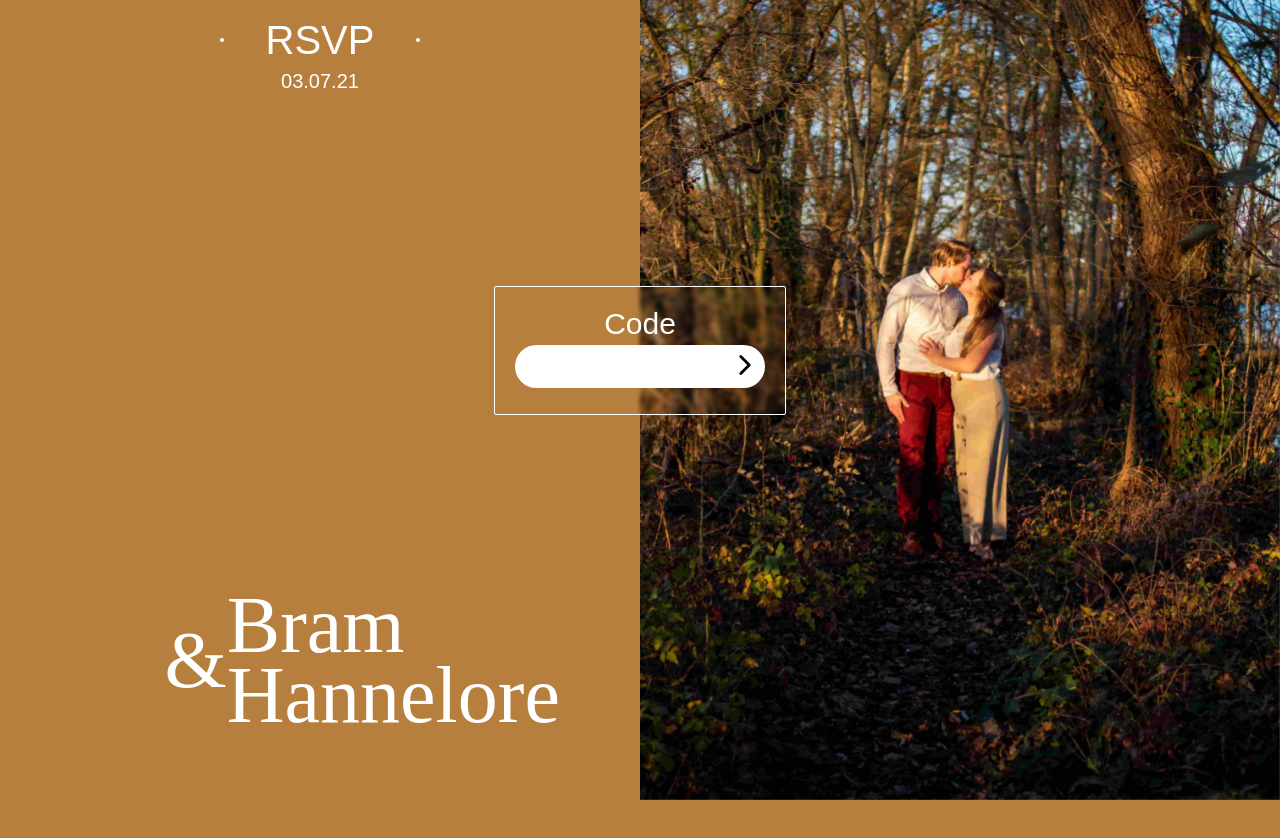
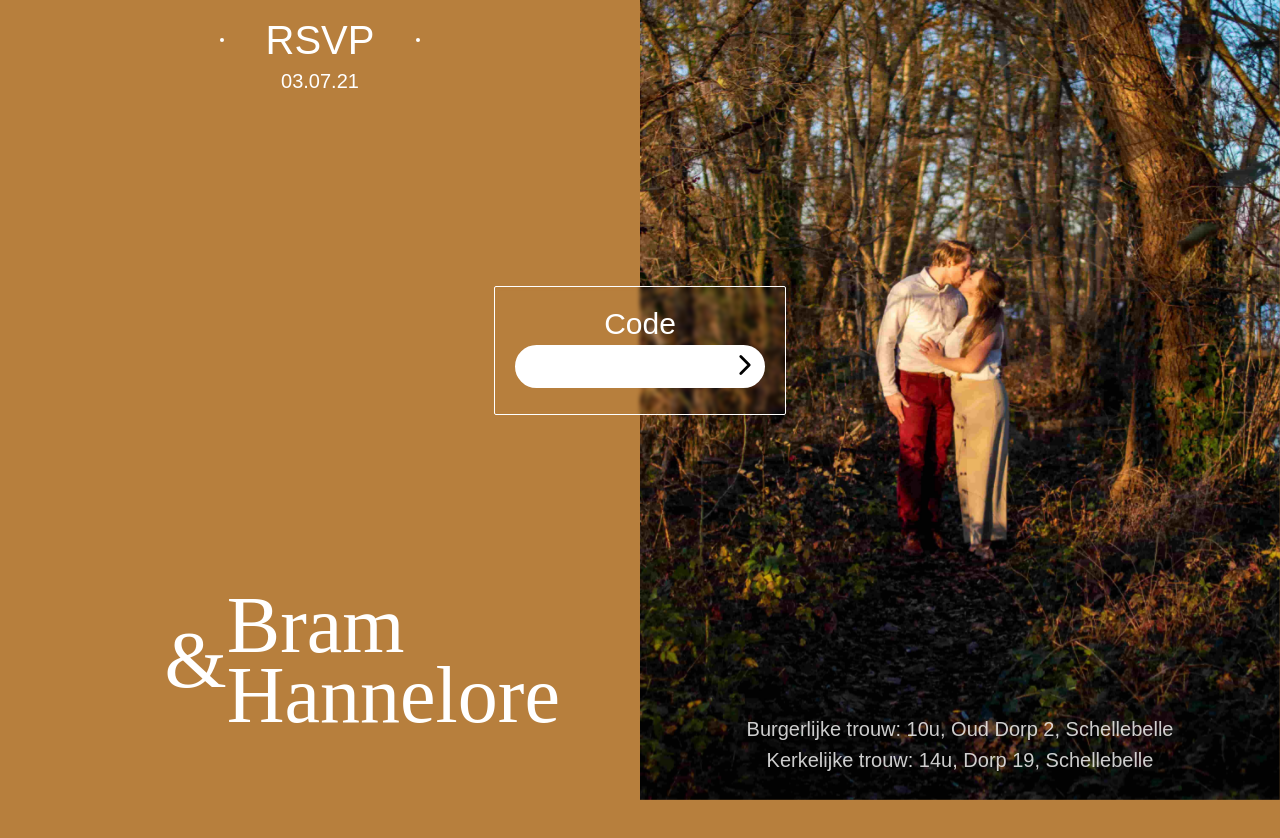
Before and after one commit to jan-temmerman/wedding_brammelore_frontend, a React (Create React App) app: page / in a window 1280 px wide. Shown: the top 838 px of the page. Built offline with nearby package versions, Linux system fonts and the light colour scheme.

Commit message:
added hours on front

```diff
--- a/src/App.jsx
+++ b/src/App.jsx
@@ -62,9 +62,15 @@ function App() {
 
       <MobileHeader />
 
+      <div className="background" />
+
+      <div className="wedding-hours">
+        <p>Burgerlijke trouw: 10u, Oud Dorp 2, Schellebelle</p>
+        <p>Kerkelijke trouw: 14u, Dorp 19, Schellebelle</p>
+      </div>
+
       <LeftHalfBG />
 
-      <div className="background" />
       {error !== '' ? (
         <div className="errorCard">
           <p>
--- a/src/App.sass
+++ b/src/App.sass
@@ -370,6 +370,21 @@ body
   .wrong-animation
     animation: shake 0.82s cubic-bezier(.36,.07,.19,.97) both
 
+  .wedding-hours
+    z-index: -10
+    position: fixed
+    bottom: 20px
+    right: 0
+    width: 50%
+    p
+      font-family: 'Montserrat', sans-serif
+      color: white
+      opacity: 0.8
+      font-weight: lighter
+      font-size: 20px
+      margin: 8px
+      text-align: center
+
   .mobile-header
     display: none
     justify-content: center
@@ -442,6 +457,8 @@ $breakpoint-medium: 750px
     margin: 0
 
   .App
+    .wedding-hours
+      width: 100%
     .errorCard
       width: calc(100% - 80px)
     .finish-modal
--- a/src/components/leftHalfBG.jsx
+++ b/src/components/leftHalfBG.jsx
@@ -1,4 +1,4 @@
-import React, { useState, useEffect } from 'react';
+import React from 'react';
 
 import '../App.sass';
 
--- a/src/components/modals/codeModal.jsx
+++ b/src/components/modals/codeModal.jsx
@@ -26,7 +26,7 @@ function CodeModal(props) {
       .then((res) => {
         setTimeout(() => {
           setIsLoading(false);
-        }, 1500);
+        }, 500);
         console.log(res);
 
         if (res.data.accepted) {
```
Also changed, not shown: 1 other file (tests, documents, lock files or other folders).
